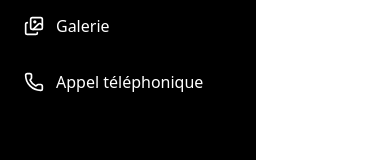
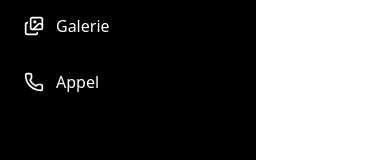
Before and after one commit to mrtbgau/PWA, a Vue app: page / in a window 390 px wide. Shown: the part 186-346 px from the top of the page. Built offline with nearby package versions, Linux system fonts and the light colour scheme.

Commit message:
🚚 Change phone-call label

```diff
--- a/src/router/index.ts
+++ b/src/router/index.ts
@@ -25,7 +25,7 @@ const routes = [
   {
     path: "/phone-call",
     component: Call,
-    meta: { label: "Appel téléphonique", icon: Phone },
+    meta: { label: "Appel", icon: Phone },
   },
 ];
 
```
